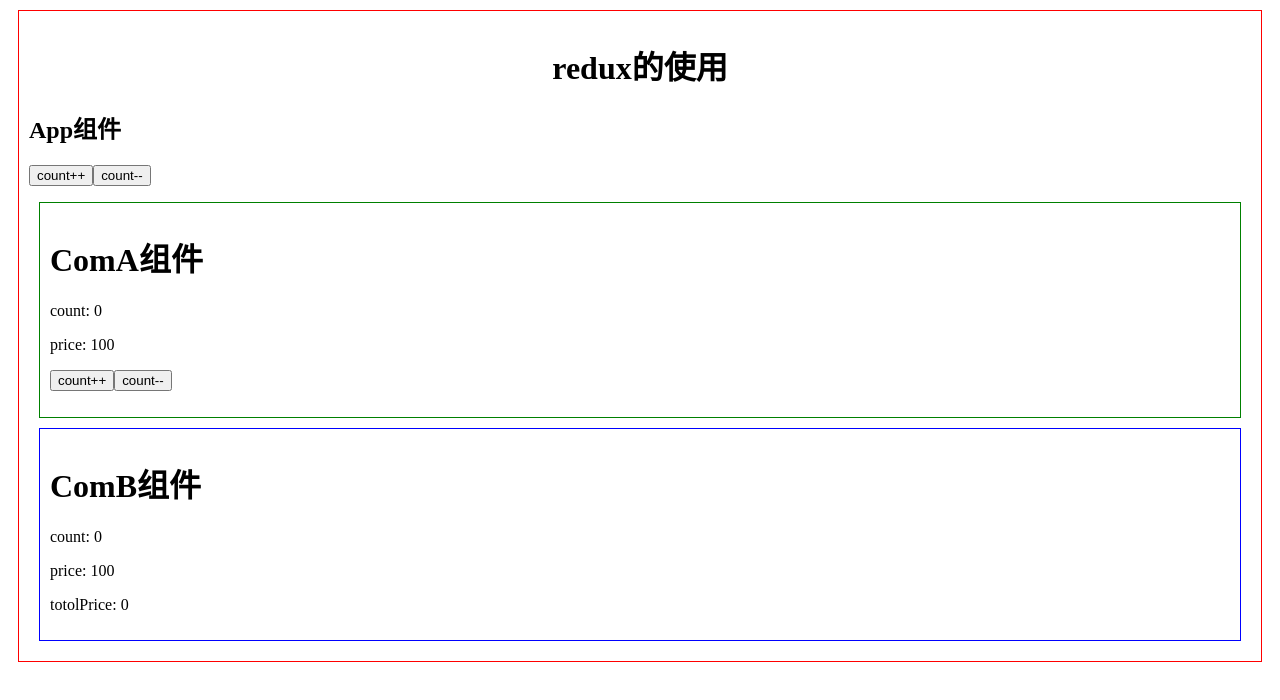
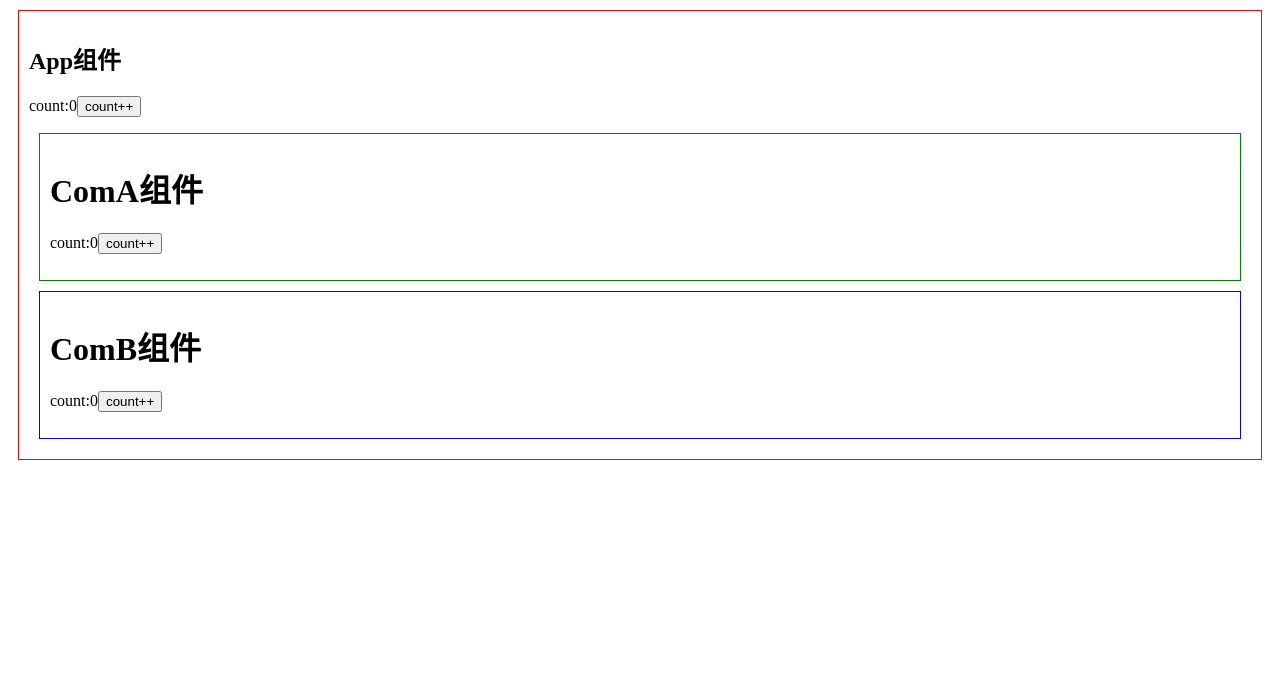
Before and after one commit to ww24kobe/react_example, a React (Create React App) app: page / in a window 1280 px wide. Shown: the top 700 px of the page. Built offline with nearby package versions, Linux system fonts and the light colour scheme.

Commit message:
test: 父子组件函数执行和生命周期执行顺序

```diff
--- a/src/App.js
+++ b/src/App.js
@@ -1,27 +1,25 @@
+import { useState, useEffect } from 'react'
 import ComA from './components/ComA'
 import ComB from './components/ComB'
 
-import { connect } from 'react-redux'
+function App() {
+  console.log('App execute')
+  const [count, setCount] = useState(0)
+  useEffect(() => {
+    console.log('App mounted & updated')
+  }, [count])
 
-function App({ incre, decre }) {
   return (
     <div style={{ border: '1px solid red', padding: '10px', margin: '10px' }}>
-      <h1 style={{ textAlign: 'center' }}>redux的使用</h1>
       <h2>App组件</h2>
       <p>
+        count:{count}
         <button
           onClick={() => {
-            incre()
+            setCount(count + 1)
           }}
         >
           count++
-        </button>
-        <button
-          onClick={() => {
-            decre()
-          }}
-        >
-          count--
         </button>
       </p>
       <ComA />
@@ -30,17 +28,4 @@ function App({ incre, decre }) {
   )
 }
 
-const mapDispatchToProps = (dispatch) => {
-  return {
-    incre: () => {
-      // 通过dispath分发 action动作去修改store中数据
-      // 必须设定type属性，指定触发action的类型，
-      dispatch({ type: 'increment' })
-    },
-    decre: () => {
-      dispatch({ type: 'decrement' })
-    },
-  }
-}
-// connect设置第二个参数为触发action,第一个参数为获取store中数据，如果用不上写null即可
-export default connect(null, mapDispatchToProps)(App)
+export default App
--- a/src/components/ComA.jsx
+++ b/src/components/ComA.jsx
@@ -1,29 +1,22 @@
-import { connect } from 'react-redux'
-const mapStateToProps = (state) => {
-  // console.log('state', state)
-  return state
-}
 
-function ComA({ count, price, dispatch }) {
+import { useState, useEffect } from 'react'
+function ComA() {
+  console.log('ComA execute');
+  const [count, setCount] = useState(0)
+  useEffect(() => {
+    console.log('ComA mounted & updated')
+  }, [count])
   return (
     <div style={{ border: '1px solid green', padding: '10px', margin: '10px' }}>
       <h1>ComA组件</h1>
-      <p>count: {count}</p>
-      <p>price: {price}</p>
       <p>
+        count:{count}
         <button
           onClick={() => {
-            dispatch({ type: 'increment' })
+            setCount(count + 1)
           }}
         >
           count++
-        </button>
-        <button
-          onClick={() => {
-            dispatch({ type: 'decrement' })
-          }}
-        >
-          count--
         </button>
       </p>
     </div>
@@ -31,4 +24,4 @@ function ComA({ count, price, dispatch }) {
 }
 
 // connect设置第一参数代表获取store中的数据，第二个留空
-export default connect(mapStateToProps)(ComA)
+export default ComA
--- a/src/components/ComB.jsx
+++ b/src/components/ComB.jsx
@@ -1,15 +1,26 @@
-import { connect } from 'react-redux'
-function ComB({ count, price }) {
+import { useState, useEffect } from 'react'
+function ComB() {
+  console.log('ComB execute');
+  const [count, setCount] = useState(0)
+  useEffect(() => {
+    console.log('ComB mounted & updated')
+  }, [count])
   return (
     <div style={{ border: '1px solid blue', padding: '10px', margin: '10px' }}>
       <h1>ComB组件</h1>
-      <p>count: {count}</p>
-      <p>price: {price}</p>
-      <p>totolPrice: {price * count}</p>
+      <p>
+        count:{count}
+        <button
+          onClick={() => {
+            setCount(count + 1)
+          }}
+        >
+          count++
+        </button>
+      </p>
     </div>
   )
 }
 
-const mapStateToProps = (state) => state
 
-export default connect(mapStateToProps)(ComB)
+export default ComB
--- a/src/index.js
+++ b/src/index.js
@@ -1,12 +1,6 @@
 import React from 'react'
 import ReactDOM from 'react-dom/client'
 import App from './App'
-import store from './store/index.js'
-import { Provider } from 'react-redux'
 
 const root = ReactDOM.createRoot(document.getElementById('root'))
-root.render(
-  <Provider store={store}>
-    <App />
-  </Provider>
-)
+root.render(<App />)
--- a/src/store/index.js
+++ /dev/null
@@ -1,25 +0,0 @@
-import { createStore } from 'redux'
-
-const initState = {
-  count: 0,
-  price: 100,
-}
-
-const reducer = (state = initState, action) => {
-  switch (action.type) {
-    case 'increment':
-      return {
-        ...state,
-        count: state.count + 1,
-      }
-    case 'decrement':
-      return {
-        ...state,
-        count: state.count - 1,
-      }
-    default:
-      return state
-  }
-}
-
-export default createStore(reducer)
```
